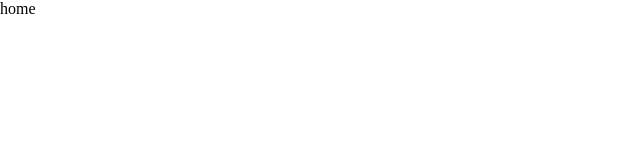
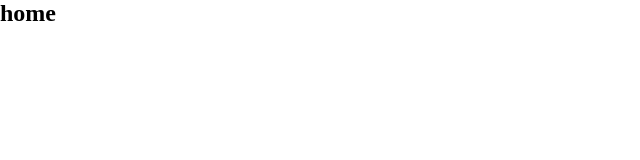
Before and after one commit to vinicius-bispo1/e-commerce, a React (Vite) app: page / in a window 1280 px wide. Shown: the top 160 px of the page, without its empty margins (0-640 px from the left). Built offline with nearby package versions, Linux system fonts and the light colour scheme.

Commit message:
feat: titulo home

```diff
--- a/src/pages/Home/index.jsx
+++ b/src/pages/Home/index.jsx
@@ -1,7 +1,9 @@
-import React from 'react'
+import React from "react";
 
 export default function Home() {
   return (
-    <div>home</div>
-  )
+    <div>
+      <h2>home</h2>
+    </div>
+  );
 }
```
